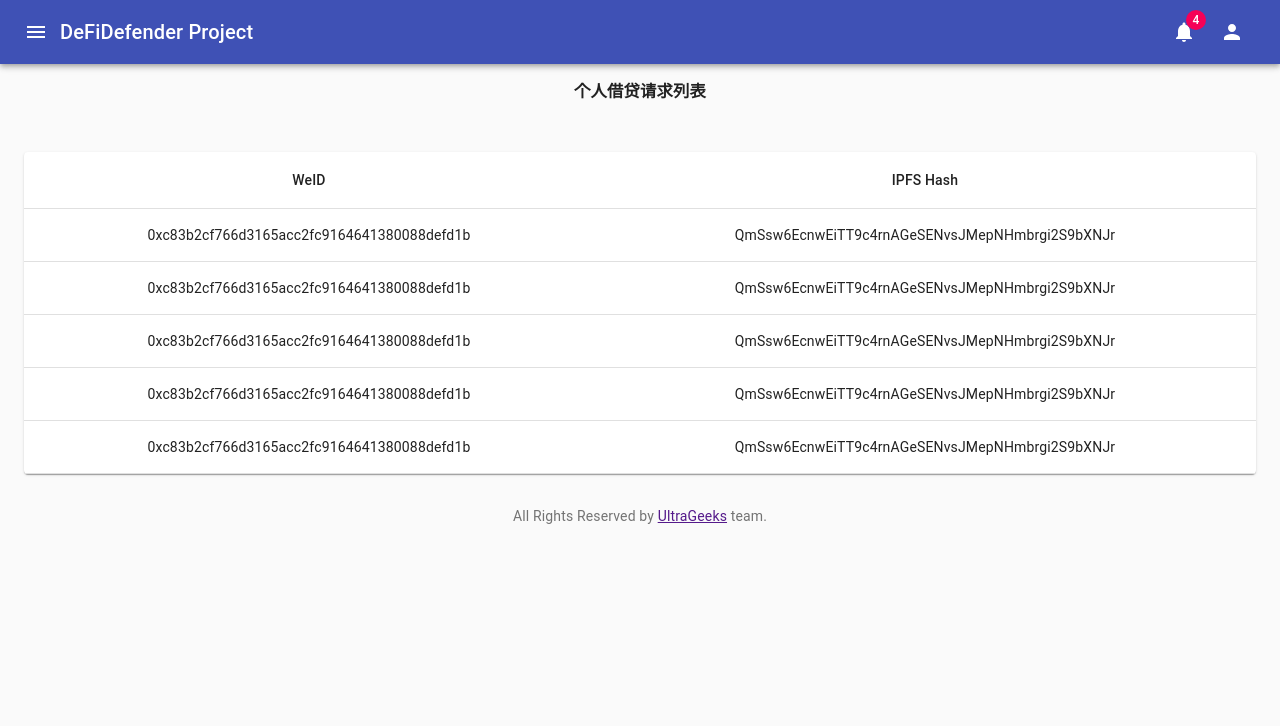
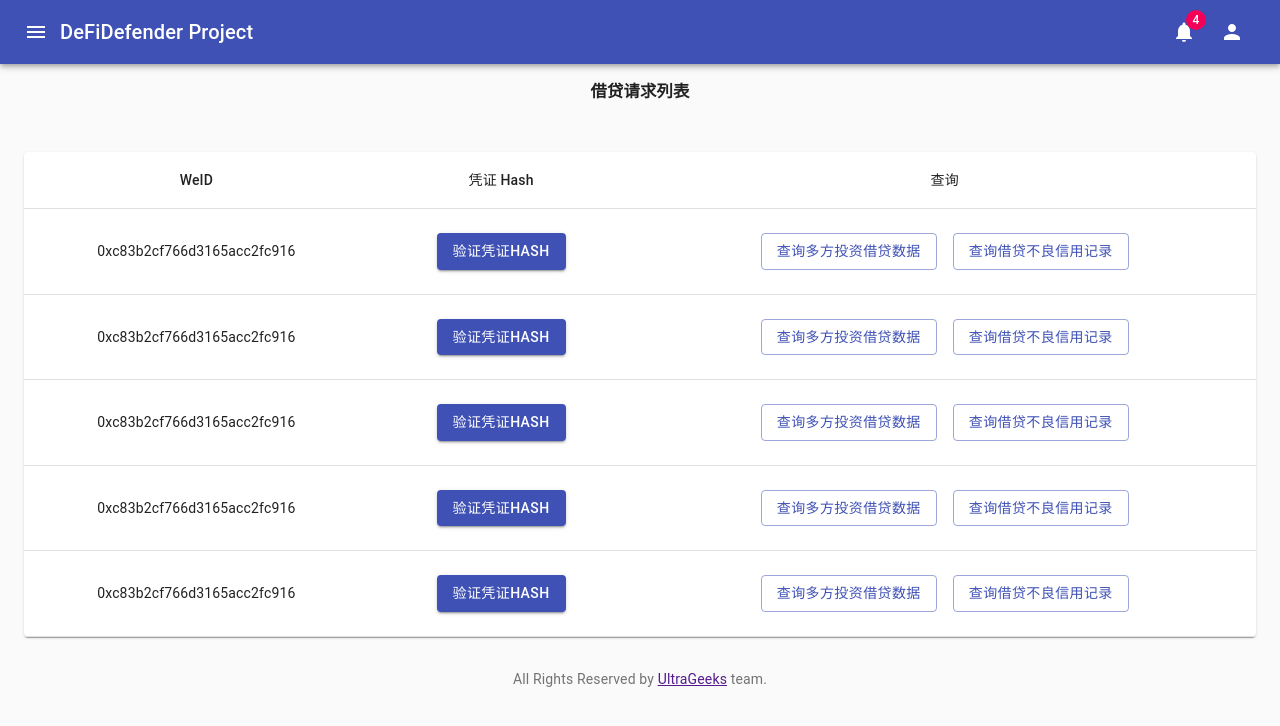
Before and after one commit to ZJUBithacks/DeFiDefender, a React (Create React App) app in the folder defidefender_frontend/: page /loanRequestInfoList in a window 1280 px wide. Shown: the top 726 px of the page. Built offline with nearby package versions, Linux system fonts and the light colour scheme.

Commit message:
[Update] update page

```diff
--- a/defidefender_frontend/src/_pages/company/loanRequestInfoList/loanRequestInfoList.js
+++ b/defidefender_frontend/src/_pages/company/loanRequestInfoList/loanRequestInfoList.js
@@ -8,10 +8,11 @@ import TableHead from '@material-ui/core/TableHead'
 import TableRow from '@material-ui/core/TableRow'
 import Paper from '@material-ui/core/Paper'
 import { Button } from '@material-ui/core'
-import CloudUploadIcon from '@material-ui/icons/CloudUpload'
-import { Link } from 'react-router-dom'
+import { makeStyles } from '@material-ui/core/styles'
+import Tick from '@material-ui/icons/DoneOutline'
+import Collapse from '@material-ui/core/Collapse';
 
-const useStyles = theme => ({
+const useStyles = makeStyles(theme => ({
     title: {
         textAlign: 'center'
     },
@@ -33,41 +34,83 @@ const useStyles = theme => ({
     fixedHeight: {
         height: 240,
     },
-});
+    button: {
+        margin: theme.spacing(1),
+    },
+    leftIcon: {
+        marginRight: theme.spacing(2),
+    },
+    rightIcon: {
+        marginLeft: theme.spacing(1.5),
+    },
+    polygon: {
+        fill: theme.palette.common.white,
+        stroke: theme.palette.divider,
+        strokeWidth: 1,
+    },
+}))
+
+
 
 // 个人借贷请求列表
-class LoanRequestInfoList extends Component {
+function LoanRequestInfoList(props) {
+
+    const [buttonOpen, setButtonOpen] = React.useState(true);
+
+    const handleButtonClick = ()=>{
+        setButtonOpen(prev => !prev)
+    }
+
+    const oppo = (flag)=>{
+        console.log("123")
+        console.log(flag);
+        flag = !flag
+    }
+
     // ipfs_hash可直接跳转到IPFS上显示
-    createData(weid, hash) {
-        return { weid, hash}
+    const createData = (weid, hash, flag) =>{
+        return { weid, hash, flag}
     }
-    render() {
+
     const rows = [
-            this.createData(`0xc83b2cf766d3165acc2fc9164641380088defd1b`, `QmSsw6EcnwEiTT9c4rnAGeSENvsJMepNHmbrgi2S9bXNJr`),
-            this.createData(`0xc83b2cf766d3165acc2fc9164641380088defd1b`, `QmSsw6EcnwEiTT9c4rnAGeSENvsJMepNHmbrgi2S9bXNJr`),
-            this.createData(`0xc83b2cf766d3165acc2fc9164641380088defd1b`, `QmSsw6EcnwEiTT9c4rnAGeSENvsJMepNHmbrgi2S9bXNJr`),
-            this.createData(`0xc83b2cf766d3165acc2fc9164641380088defd1b`, `QmSsw6EcnwEiTT9c4rnAGeSENvsJMepNHmbrgi2S9bXNJr`),
-            this.createData(`0xc83b2cf766d3165acc2fc9164641380088defd1b`, `QmSsw6EcnwEiTT9c4rnAGeSENvsJMepNHmbrgi2S9bXNJr`)
+        createData(`0xc83b2cf766d3165acc2fc916`, `QmSsw6EcnwEiTT9c4rnAGeSENvsJMepNHmbrgi2S9bXNJr`,false),
+        createData(`0xc83b2cf766d3165acc2fc916`, `QmSsw6EcnwEiTT9c4rnAGeSENvsJMepNHmbrgi2S9bXNJr`,false),
+        createData(`0xc83b2cf766d3165acc2fc916`, `QmSsw6EcnwEiTT9c4rnAGeSENvsJMepNHmbrgi2S9bXNJr`,false),
+        createData(`0xc83b2cf766d3165acc2fc916`, `QmSsw6EcnwEiTT9c4rnAGeSENvsJMepNHmbrgi2S9bXNJr`,false),
+        createData(`0xc83b2cf766d3165acc2fc916`, `QmSsw6EcnwEiTT9c4rnAGeSENvsJMepNHmbrgi2S9bXNJr`,false)
     ]
-        const { classes } = this.props
 
+    const classes = useStyles()
     return (
         <div>
-                <h3 className={classes.title}>个人借贷请求列表</h3>
+            <h3 className={classes.title}>借贷请求列表</h3>
             <Container maxWidth="lg" className={classes.container}>
                 <Paper className={classes.root}>
                     <Table className={classes.table}>
                         <TableHead>
                             <TableRow>
                                 <TableCell align="center">WeID</TableCell>
-                                    <TableCell align="center">IPFS Hash</TableCell>
+                                <TableCell align="center">凭证 Hash</TableCell>
+                                <TableCell align="center">查询</TableCell>
                             </TableRow>
                         </TableHead>
                         <TableBody>
-                                {rows.map(row => (
-                                    <TableRow >
+                            {rows.map((row,index) => (
+                                <TableRow key = {index}>
                                     <TableCell align="center">{row.weid}</TableCell>
-                                        <TableCell align="center">{row.hash} </TableCell>
+                                    <TableCell align="center">
+                                        <Button variant="contained" color="primary" className={classes.button} onClick={(index)=>oppo()} >
+                                            验证凭证Hash
+                                        </Button>
+                                    </TableCell>
+                                    <TableCell align="center">
+                                        <Button variant="outlined" color="primary" className={classes.button} >
+                                            查询多方投资借贷数据
+                                        </Button>
+                                        <Button variant="outlined" color="primary" className={classes.button} >
+                                            查询借贷不良信用记录
+                                        </Button>
+                                    </TableCell>
                                 </TableRow>
                             ))}
                         </TableBody>
@@ -76,7 +119,7 @@ class LoanRequestInfoList extends Component {
             </Container>
         </div>
     )
-    }
+
 }
 
 const LoanRequestInfoListWithStyles = withStyles(useStyles)(LoanRequestInfoList)
```
Lines whose indentation alone changed are shown as unchanged.
